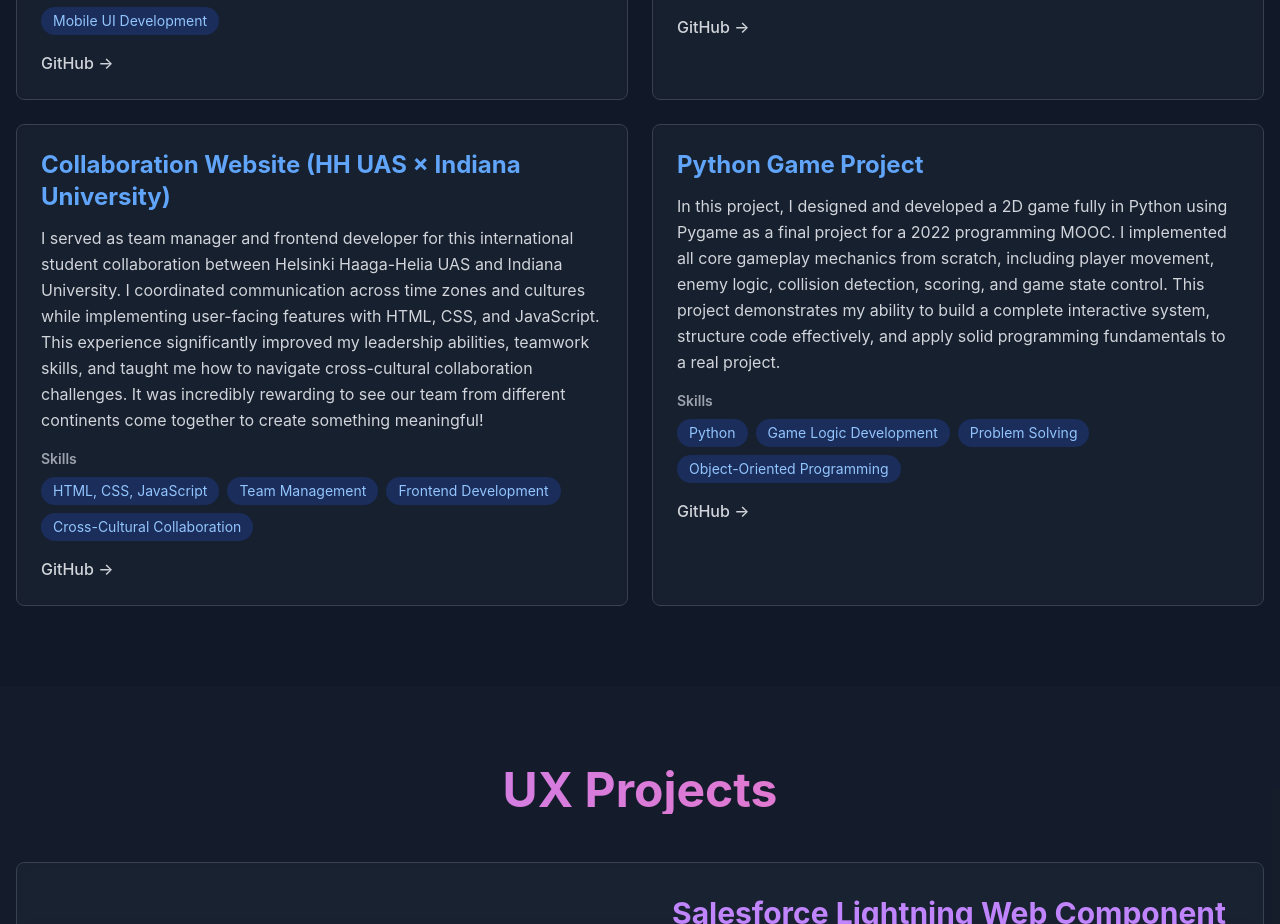
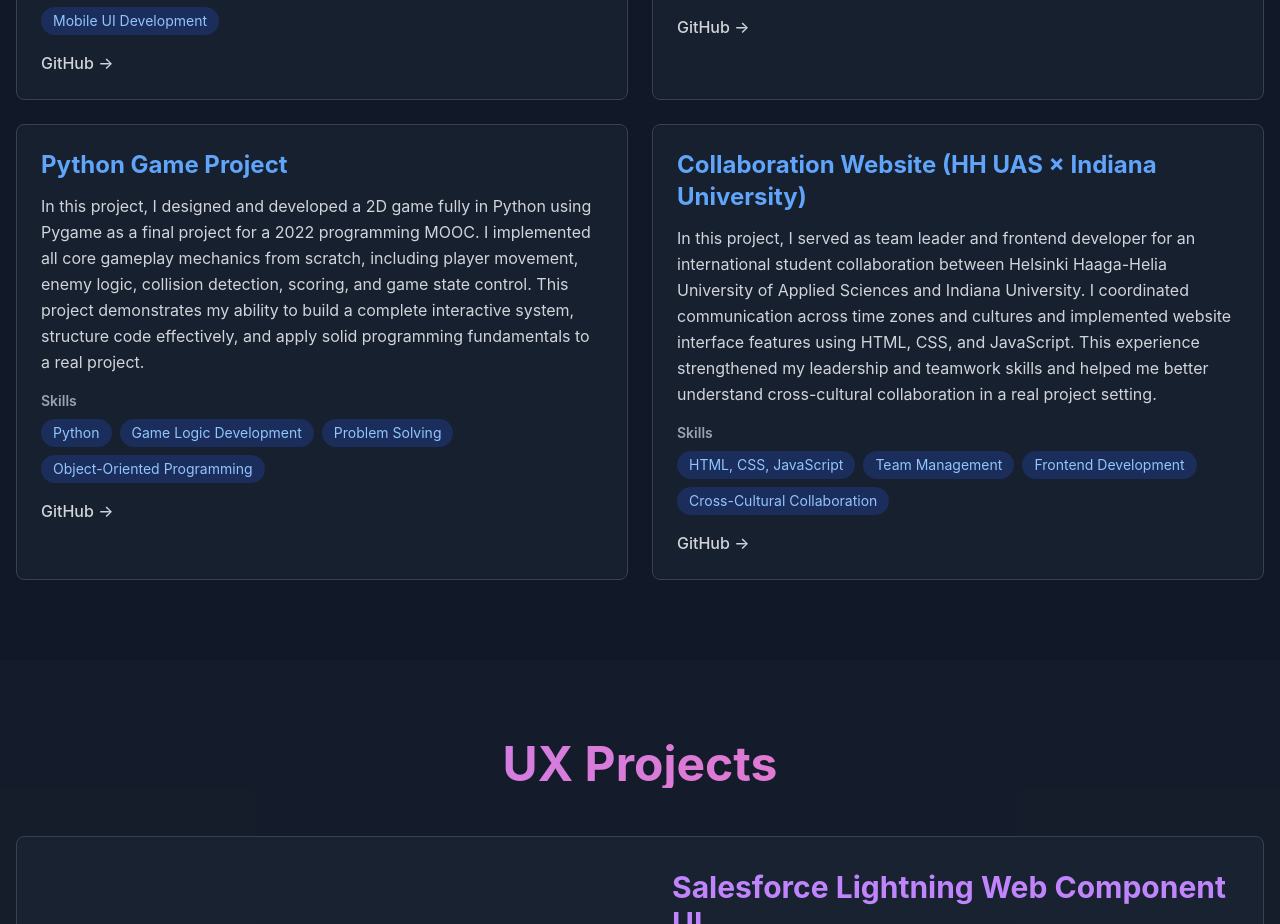
Before and after one commit to qian-27/my-portfolio, a React (Create React App) app: page / in a window 1280 px wide. Shown: the part 2260-3184 px from the top of the page. Built offline with nearby package versions, Linux system fonts and the light colour scheme.

Commit message:
Update content

```diff
--- a/src/data/projectsData.js
+++ b/src/data/projectsData.js
@@ -43,16 +43,16 @@
     github: "https://github.com/qian-27/React-Car-App"
   },
   {
-    title: "Collaboration Website (HH UAS × Indiana University)",
-    description: "I served as team manager and frontend developer for this international student collaboration between Helsinki Haaga-Helia UAS and Indiana University. I coordinated communication across time zones and cultures while implementing user-facing features with HTML, CSS, and JavaScript. This experience significantly improved my leadership abilities, teamwork skills, and taught me how to navigate cross-cultural collaboration challenges. It was incredibly rewarding to see our team from different continents come together to create something meaningful!",
-    tech: ["HTML, CSS, JavaScript", "Team Management", "Frontend Development", "Cross-Cultural Collaboration"],
-    github: "https://github.com/qian-27/Collaboration-Website"
-  },
-  {
     title: "Python Game Project",
     description: "In this project, I designed and developed a 2D game fully in Python using Pygame as a final project for a 2022 programming MOOC. I implemented all core gameplay mechanics from scratch, including player movement, enemy logic, collision detection, scoring, and game state control. This project demonstrates my ability to build a complete interactive system, structure code effectively, and apply solid programming fundamentals to a real project.",
     tech: ["Python", "Game Logic Development", "Problem Solving", "Object-Oriented Programming"],
     github: "https://github.com/qian-27/Python-Own-Game"
+  },
+    {
+    title: "Collaboration Website (HH UAS × Indiana University)",
+    description: "In this project, I served as team leader and frontend developer for an international student collaboration between Helsinki Haaga-Helia University of Applied Sciences and Indiana University. I coordinated communication across time zones and cultures and implemented website interface features using HTML, CSS, and JavaScript. This experience strengthened my leadership and teamwork skills and helped me better understand cross-cultural collaboration in a real project setting.",
+    tech: ["HTML, CSS, JavaScript", "Team Management", "Frontend Development", "Cross-Cultural Collaboration"],
+    github: "https://github.com/qian-27/Collaboration-Website"
   }
 ];
 
```
